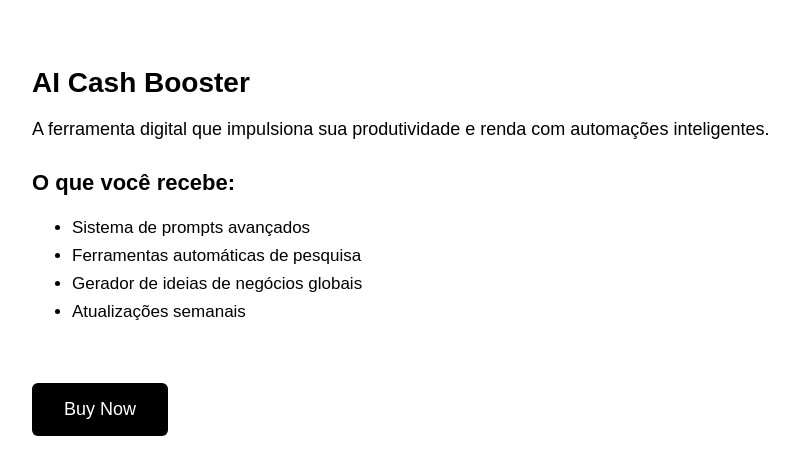
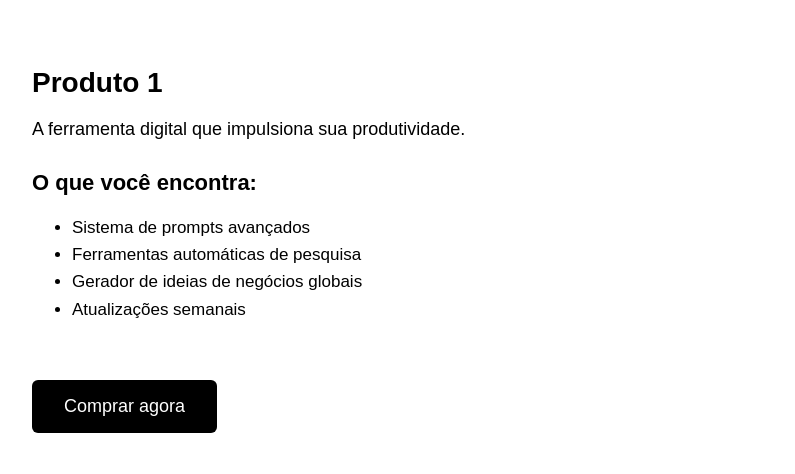
Before and after one commit to eliasgazzolli33-wq/DreamforgeAIi, a Next.js app: page /product/1 in a window 1280 px wide. Shown: the top 474 px of the page, without its empty margins (16-811 px from the left). Built offline with nearby package versions, Linux system fonts and the light colour scheme.

Commit message:
Update page.jsx

```diff
--- a/app/product/[id]/page.jsx
+++ b/app/product/[id]/page.jsx
@@ -1,14 +1,16 @@
-export default function ProductPage() {
+export default function ProductPage({ params }) {
   return (
     <div style={{ padding: 40, fontFamily: 'sans-serif' }}>
-      <h1 style={{ fontSize: 28, fontWeight: 'bold' }}>AI Cash Booster</h1>
+      <h1 style={{ fontSize: 28, fontWeight: 'bold' }}>
+        Produto {params.id}
+      </h1>
 
       <p style={{ marginTop: 20, fontSize: 18 }}>
-        A ferramenta digital que impulsiona sua produtividade e renda com automações inteligentes.
+        A ferramenta digital que impulsiona sua produtividade.
       </p>
 
-      <h2 style={{ marginTop: 30, fontSize: 22 }}>O que você recebe:</h2>
-      <ul style={{ marginTop: 10, fontSize: 17, lineHeight: '28px' }}>
+      <h2 style={{ marginTop: 30, fontSize: 22 }}>O que você encontra:</h2>
+      <ul style={{ marginTop: 10, fontSize: 17, lineHeight: 1.6 }}>
         <li>Sistema de prompts avançados</li>
         <li>Ferramentas automáticas de pesquisa</li>
         <li>Gerador de ideias de negócios globais</li>
@@ -25,11 +27,11 @@ export default function ProductPage() {
           color: 'white',
           textDecoration: 'none',
           fontSize: 18,
-          borderRadius: 6
+          borderRadius: 6,
         }}
       >
-        Buy Now
+        Comprar agora
       </a>
     </div>
-  );
+  )
 }
```
